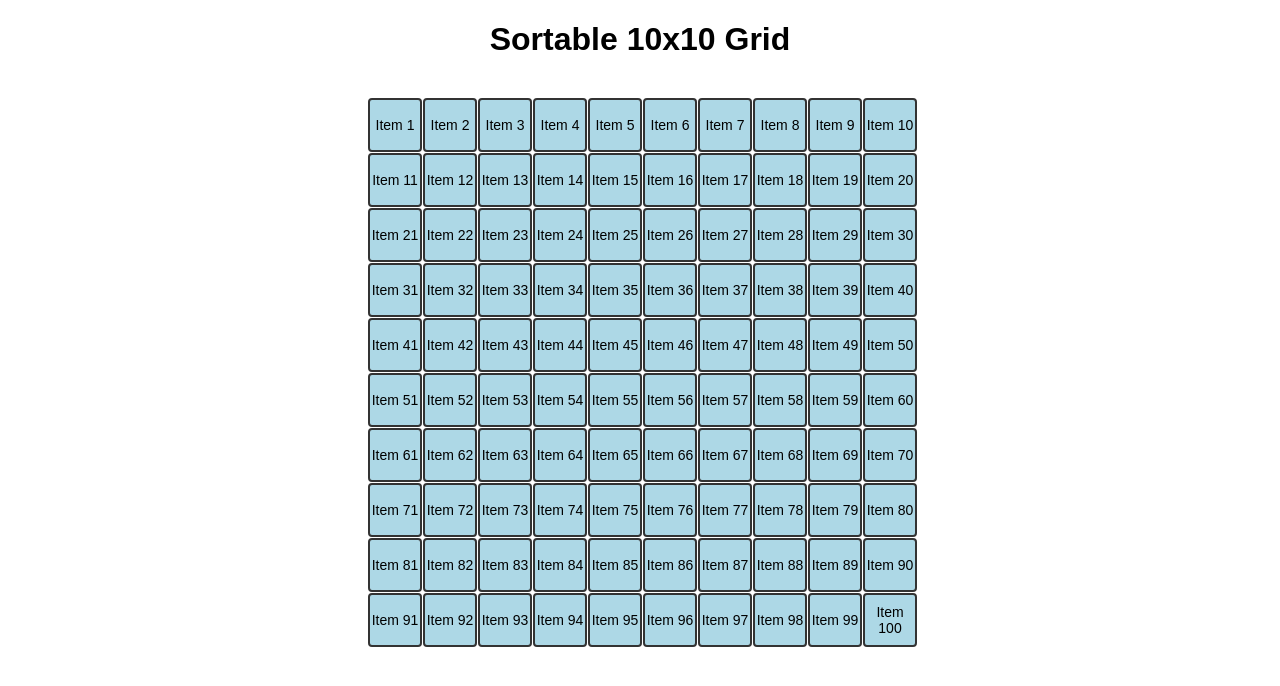
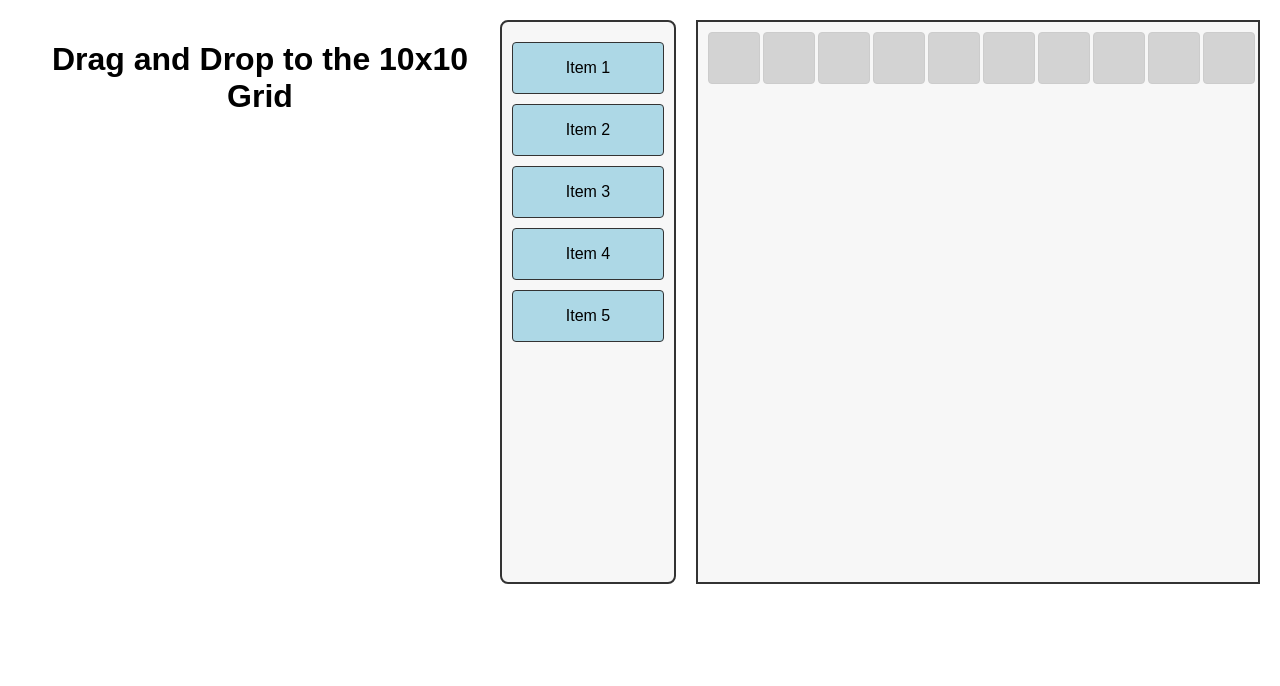
Before and after one commit to zav3n/Factorio-testing, a plain HTML site: page index.html in a window 1280 px wide. Drawn offline with nearby package versions, Linux system fonts and the light colour scheme.

Commit message:
Update index.html

```diff
--- a/index.html
+++ b/index.html
@@ -3,82 +3,144 @@
 <head>
   <meta charset="UTF-8">
   <meta name="viewport" content="width=device-width, initial-scale=1.0">
-  <title>Sortable 10x10 Grid</title>
+  <title>Drag and Drop Grid</title>
   <style>
     body {
       font-family: Arial, sans-serif;
       margin: 20px;
-      text-align: center;
+      display: flex;
+      justify-content: space-between;
     }
 
     h1 {
       text-align: center;
+      width: 100%;
     }
 
+    /* Left panel where draggable items are */
+    .draggable-container {
+      width: 200px;
+      padding: 10px;
+      border: 2px solid #333;
+      border-radius: 8px;
+      background-color: #f7f7f7;
+    }
+
+    .draggable-item {
+      width: 150px;
+      height: 50px;
+      background-color: lightblue;
+      border: 1px solid #333;
+      margin: 10px 0;
+      display: flex;
+      justify-content: center;
+      align-items: center;
+      cursor: grab;
+      user-select: none;
+      border-radius: 4px;
+    }
+
+    .draggable-item:active {
+      cursor: grabbing;
+    }
+
+    /* The 10x10 grid */
     .grid-container {
       display: grid;
-      grid-template-columns: repeat(10, 50px); /* 10 columns, each 50px wide */
-      grid-template-rows: repeat(10, 50px); /* 10 rows, each 50px tall */
-      gap: 5px; /* Space between the grid items */
-      justify-items: center;
-      margin-top: 40px;
-      width: 540px; /* 10 columns × 50px + gap */
-      height: 540px; /* 10 rows × 50px + gap */
-      margin-left: auto;
-      margin-right: auto;
+      grid-template-columns: repeat(10, 50px);
+      grid-template-rows: repeat(10, 50px);
+      gap: 5px;
+      width: 540px;
+      height: 540px;
+      margin-left: 20px;
+      border: 2px solid #333;
+      padding: 10px;
+      background-color: #f7f7f7;
     }
 
     .grid-item {
       width: 50px;
       height: 50px;
-      background-color: lightblue;
-      border: 2px solid #333;
+      background-color: lightgray;
+      border: 1px solid #ccc;
       display: flex;
       justify-content: center;
       align-items: center;
-      font-size: 14px;
-      cursor: grab;
+      cursor: pointer;
       user-select: none;
       border-radius: 4px;
     }
 
-    .grid-item:active {
-      cursor: grabbing;
-    }
-
-    .sortable-ghost {
-      opacity: 0.5; /* Transparent ghost effect when dragging */
+    .grid-item.over {
+      background-color: lightgreen;
     }
   </style>
 </head>
 <body>
 
-  <h1>Sortable 10x10 Grid</h1>
+  <h1>Drag and Drop to the 10x10 Grid</h1>
 
-  <div class="grid-container" id="sortableGrid">
-    <!-- 100 grid items -->
-    <!-- Loop through 100 items using JS -->
+  <div class="draggable-container">
+    <div class="draggable-item" draggable="true" id="item1">Item 1</div>
+    <div class="draggable-item" draggable="true" id="item2">Item 2</div>
+    <div class="draggable-item" draggable="true" id="item3">Item 3</div>
+    <div class="draggable-item" draggable="true" id="item4">Item 4</div>
+    <div class="draggable-item" draggable="true" id="item5">Item 5</div>
   </div>
 
-  <!-- Include SortableJS from CDN -->
-  <script src="https://cdnjs.cloudflare.com/ajax/libs/Sortable/1.14.0/Sortable.min.js"></script>
+  <div class="grid-container" id="grid">
+    <!-- 100 grid items -->
+    <div class="grid-item" id="grid-item-1" data-id="1"></div>
+    <div class="grid-item" id="grid-item-2" data-id="2"></div>
+    <div class="grid-item" id="grid-item-3" data-id="3"></div>
+    <div class="grid-item" id="grid-item-4" data-id="4"></div>
+    <div class="grid-item" id="grid-item-5" data-id="5"></div>
+    <div class="grid-item" id="grid-item-6" data-id="6"></div>
+    <div class="grid-item" id="grid-item-7" data-id="7"></div>
+    <div class="grid-item" id="grid-item-8" data-id="8"></div>
+    <div class="grid-item" id="grid-item-9" data-id="9"></div>
+    <div class="grid-item" id="grid-item-10" data-id="10"></div>
+    <!-- Repeat for 100 grid items (10x10) -->
+  </div>
 
   <script>
-    // Create 100 grid items and append them to the grid container
-    const gridContainer = document.getElementById('sortableGrid');
-    for (let i = 1; i <= 100; i++) {
-      const gridItem = document.createElement('div');
-      gridItem.classList.add('grid-item');
-      gridItem.textContent = `Item ${i}`;
-      gridItem.setAttribute('data-id', i);
-      gridContainer.appendChild(gridItem);
-    }
+    // Select all draggable items
+    const draggableItems = document.querySelectorAll('.draggable-item');
+    const gridItems = document.querySelectorAll('.grid-item');
 
-    // Initialize SortableJS on the grid container
-    new Sortable(gridContainer, {
-      animation: 150, // Smooth animation for dragging
-      ghostClass: 'sortable-ghost', // Class for the item while dragging
-      dragClass: 'sortable-drag', // Class for the item being dragged
+    // Make draggable items draggable
+    draggableItems.forEach(item => {
+      item.addEventListener('dragstart', (e) => {
+        // Store the ID of the dragged item in the dataTransfer object
+        e.dataTransfer.setData('text', e.target.id);
+      });
+    });
+
+    // Allow grid items to be droppable
+    gridItems.forEach(item => {
+      item.addEventListener('dragover', (e) => {
+        e.preventDefault(); // Necessary to allow dropping
+        item.classList.add('over');
+      });
+
+      item.addEventListener('dragleave', () => {
+        item.classList.remove('over');
+      });
+
+      item.addEventListener('drop', (e) => {
+        e.preventDefault(); // Prevent default action (e.g., open as link for some browsers)
+        item.classList.remove('over');
+
+        // Get the dragged item's ID
+        const draggedItemId = e.dataTransfer.getData('text');
+        const draggedItem = document.getElementById(draggedItemId);
+
+        // Check if the grid cell is empty
+        if (!item.hasChildNodes()) {
+          // Append the dragged item to the grid cell
+          item.appendChild(draggedItem);
+        }
+      });
     });
   </script>
 
```
